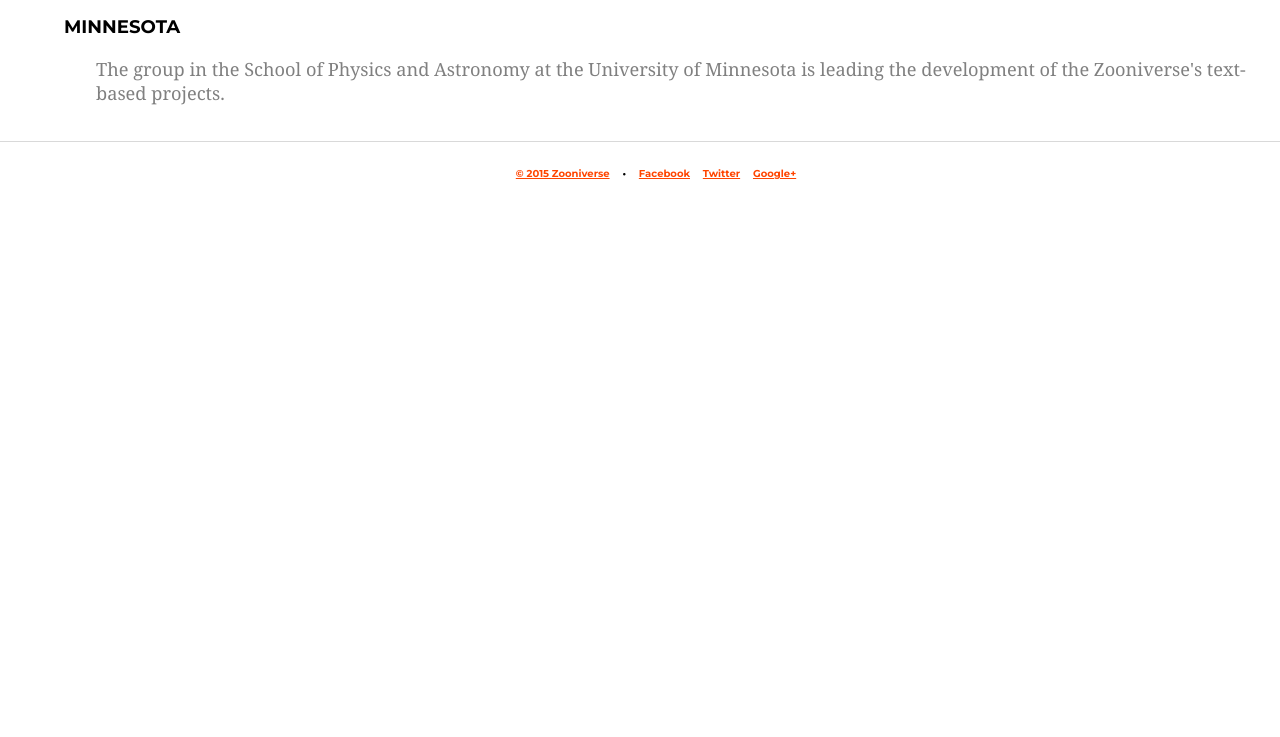
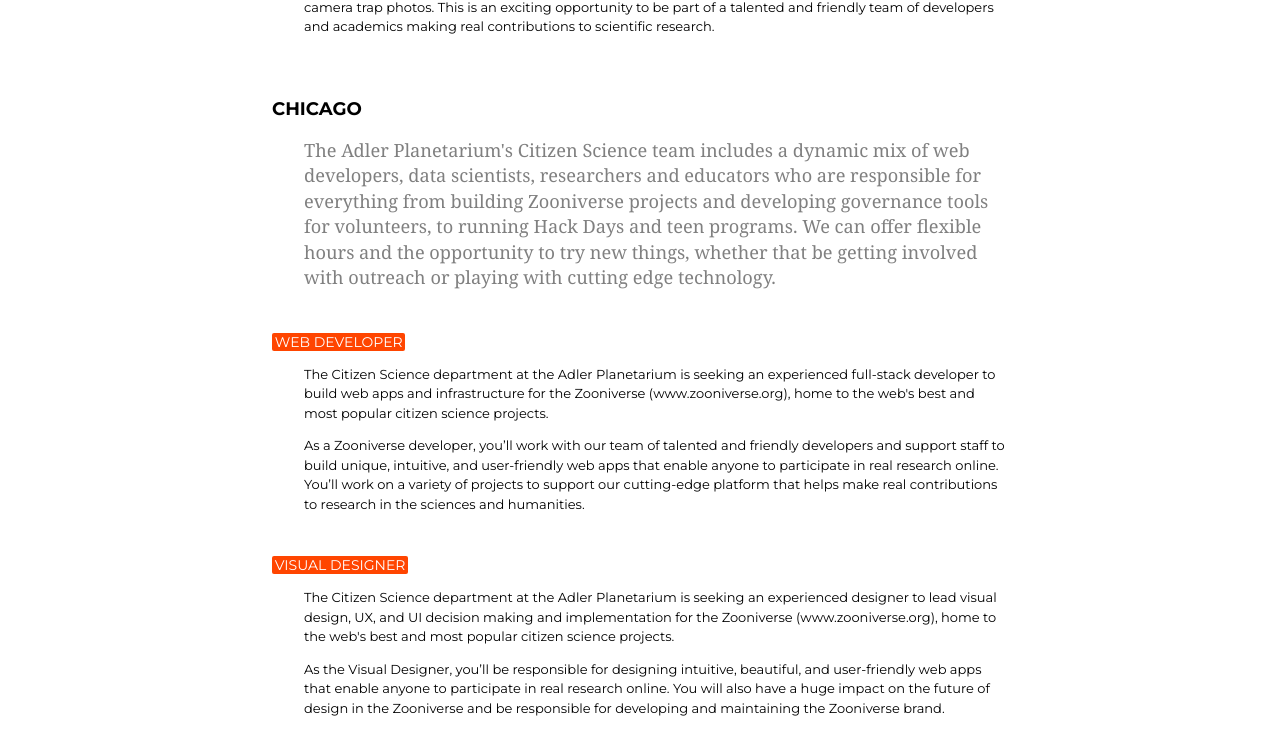
Before and after one commit to zooniverse/jobs.zooniverse.org, a website: page public/index.html in a window 1280 px wide. Shown: the part 903-1640 px from the top of the page. Before the commit the page ends 1118 px from the top, so only its background shows below. Drawn offline with nearby package versions, Linux system fonts and the light colour scheme; files that its build step writes are made by us from their sources.

Commit message:
Add new Adler jobs

```diff
--- a/css/main.styl
+++ b/css/main.styl
@@ -1,6 +1,7 @@
 body
   font: 14px Montserrat, sans-serif
-  margin: 0
+  margin: 0 auto
+  max-width: 800px
   min-height: 100vh
 
 a
@@ -8,18 +9,17 @@
 
 .columns-container
   display: flex
-  flex-direction: row
   flex-wrap: wrap
 
 .column
-  flex: 1 1 24em
+  flex: 1 1 100%
 
 .content-container
-  padding: 0 2.5vw 0 5vw
+  padding: 0 2rem
 
 .introduction
   color: gray
-  font: 1.3em Georgia, serif
+  font: 1.3em/1.4em Georgia, serif
   margin-left: 2.5vw
 
 .layout-container
@@ -30,10 +30,11 @@
     padding-top: 1.5em
     border-bottom: 1px solid rgba(gray, 0.3)
     font-size: 1.3em
+    line-height: 1.5em
 
   > .main
     flex: 1
-    margin: 1.3em 0
+    margin: 1.3em auto
 
   > footer
     border-top: 1px solid rgba(gray, 0.3)
@@ -79,4 +80,5 @@
 
 .job-description
   font-size: small
+  line-height: 1.5em
   margin-left: 2.5vw
--- a/public/index.html
+++ b/public/index.html
@@ -49,6 +49,23 @@
         <section class="column content-container">
           <h3 class="chicago location-heading">Chicago</h3>
           <p class="introduction">The Adler Planetarium's Citizen Science team includes a dynamic mix of web developers, data scientists, researchers and educators who are responsible for everything from building Zooniverse projects and developing governance tools for volunteers, to running Hack Days and teen programs. We can offer flexible hours and the opportunity to try new things, whether that be getting involved with outreach or playing with cutting edge technology.</p>
+          <div class="job">
+            <p><a class="job-title" href="https://recruiting.myapps.paychex.com/appone/MainInfoReq.asp?R_ID=1095709&B_ID=91&fid=1&Adid=0&ssbgcolor=000000&SearchScreenID=1859&CountryID=3&LanguageID=2">Web Developer</a></p>
+            <div class="job-description">
+              <p>The Citizen Science department at the Adler Planetarium is seeking an experienced full-stack developer to build web apps and infrastructure for the Zooniverse (www.zooniverse.org), home to the web's best and most popular citizen science projects.</p>
+
+              <p>As a Zooniverse developer, you’ll work with our team of talented and friendly developers and support staff to build unique, intuitive, and user-friendly web apps that enable anyone to participate in real research online. You’ll work on a variety of projects to support our cutting-edge platform that helps make real contributions to research in the sciences and humanities.</p>
+            </div>
+          </div>
+
+          <div class="job">
+            <p><a class="job-title" href="https://recruiting.myapps.paychex.com/appone/MainInfoReq.asp?R_ID=1095704&B_ID=91&fid=1&Adid=0&ssbgcolor=000000&SearchScreenID=1859&CountryID=3&LanguageID=2">Visual Designer</a></p>
+            <div class="job-description">
+              <p>The Citizen Science department at the Adler Planetarium is seeking an experienced designer to lead visual design, UX, and UI decision making and implementation for the Zooniverse (www.zooniverse.org), home to the web's best and most popular citizen science projects.</p>
+
+              <p>As the Visual Designer, you’ll be responsible for designing intuitive, beautiful, and user-friendly web apps that enable anyone to participate in real research online. You will also have a huge impact on the future of design in the Zooniverse and be responsible for developing and maintaining the Zooniverse brand.</p>
+            </div>
+          </div>
         </section>
 
         <section class="column content-container">
```
